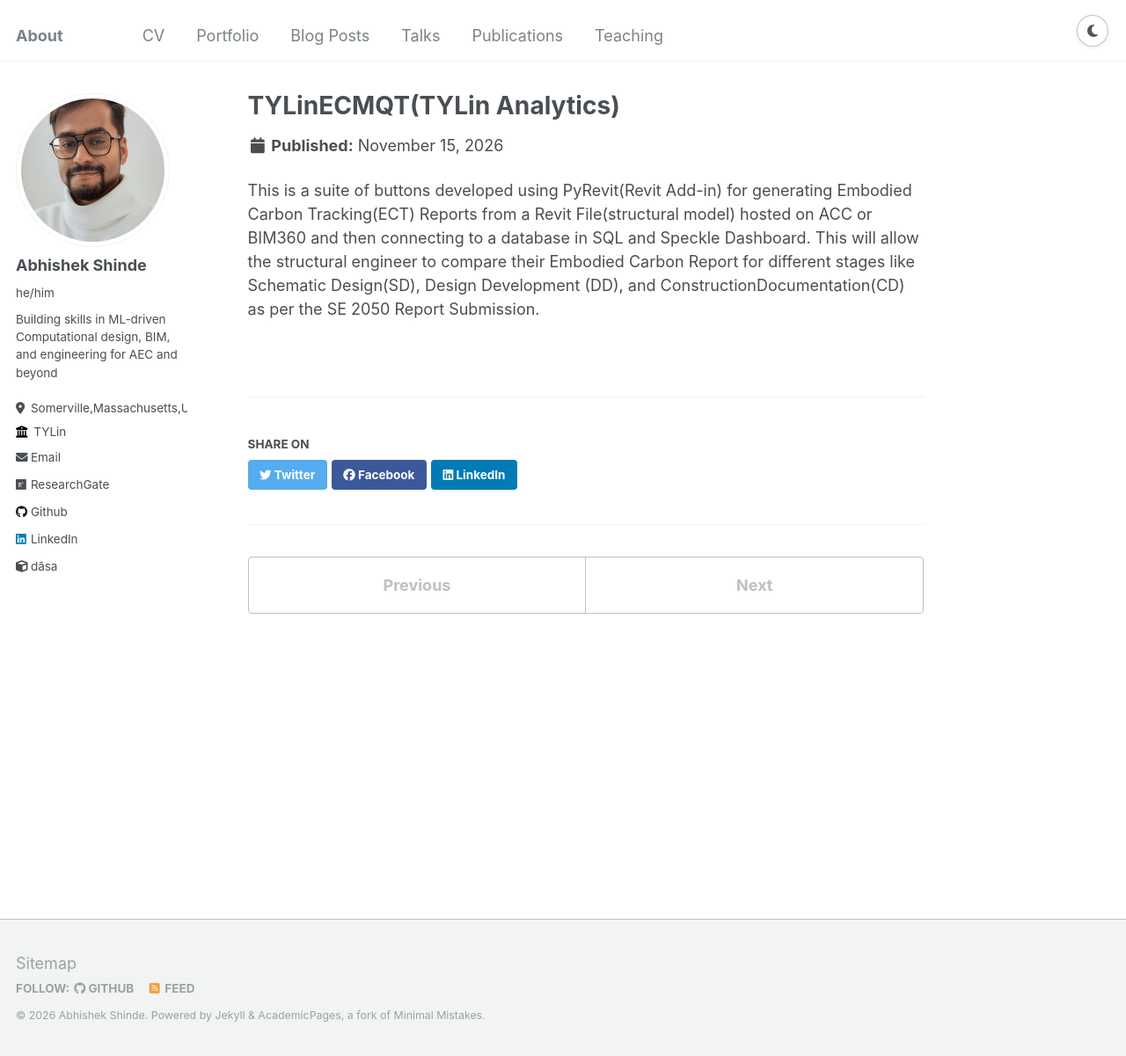
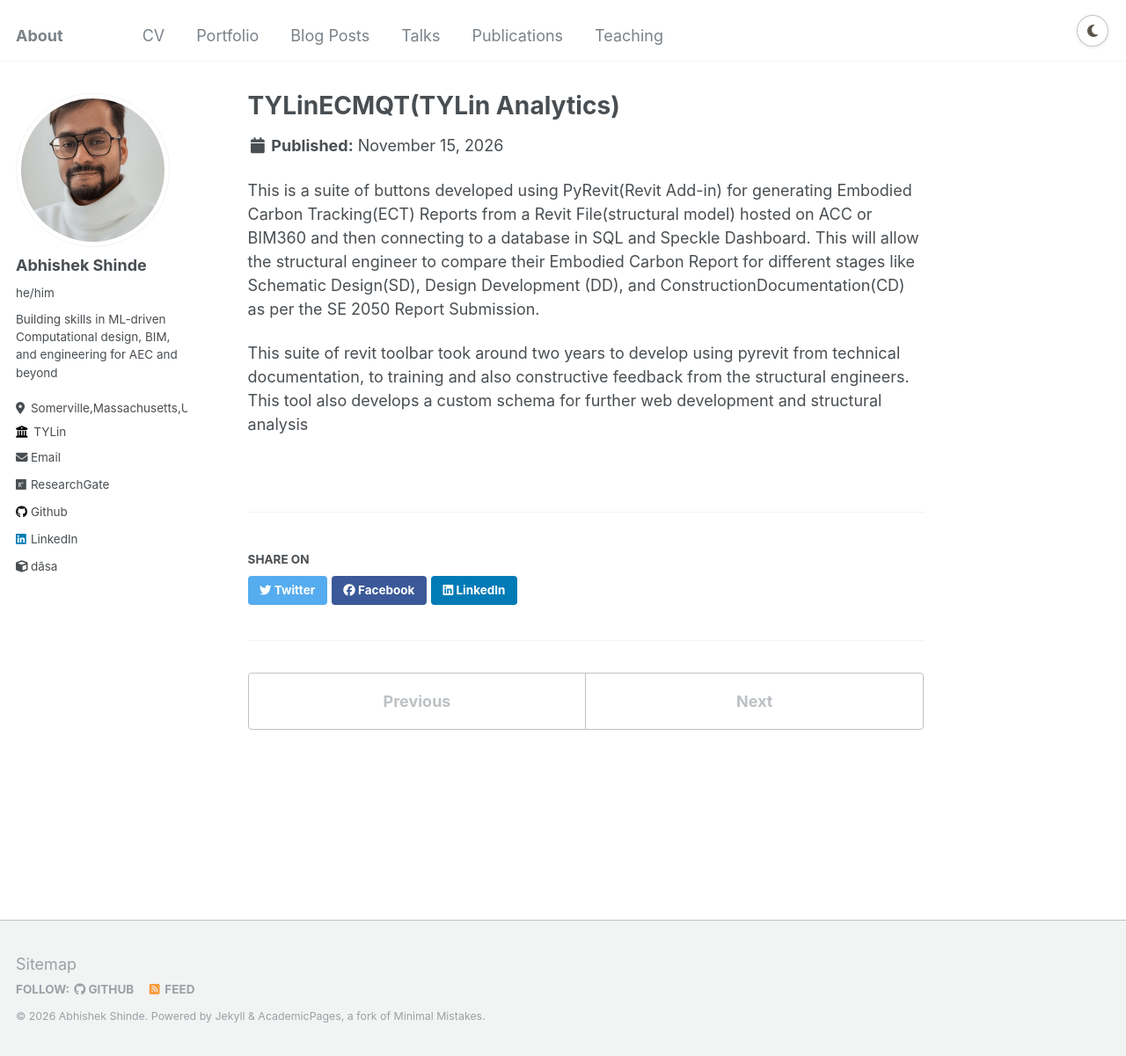
Before and after one commit to InquisitiveAS/InquisitiveAS.github.io, a Jekyll site: the page built from _portfolio/portfolio-2.md, in a window 1280 px wide and 1201 px high. Shown: the whole window at 88% size. Built offline with Jekyll 4.4.1, drawn with Linux system fonts in a browser that asks for light colours.

Commit message:
Update portfolio-2.md

```diff
--- a/_portfolio/portfolio-2.md
+++ b/_portfolio/portfolio-2.md
@@ -13,3 +13,6 @@ collection: portfolio
 -->
 
 This is a suite of buttons developed using PyRevit(Revit Add-in) for generating Embodied Carbon Tracking(ECT) Reports from a Revit File(structural model) hosted on ACC or BIM360 and then connecting to a database in SQL and Speckle Dashboard. This will allow the structural engineer to compare their Embodied Carbon Report for different stages like Schematic Design(SD), Design Development (DD), and ConstructionDocumentation(CD) as per the SE 2050 Report Submission.
+
+This suite of revit toolbar took around two years to develop using pyrevit from technical documentation, to training and also constructive feedback from the structural engineers.
+This tool also develops a custom schema for further web development and structural analysis
```
